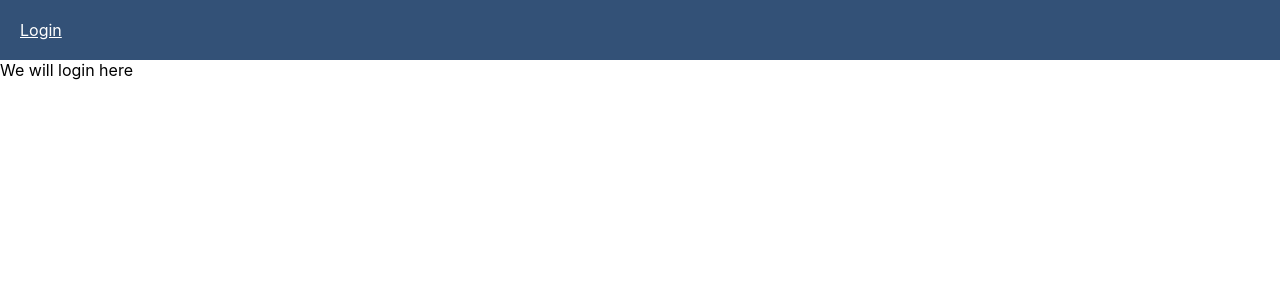
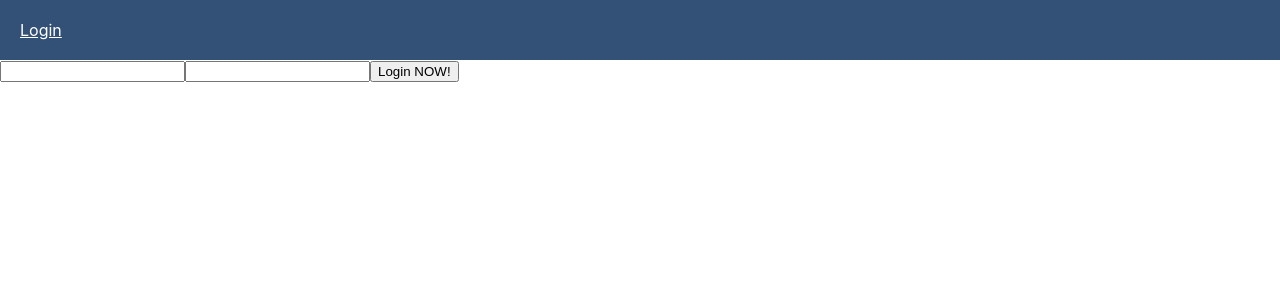
Before and after one commit to etmilord-3ds/react-sample, a React (Create React App) app: page /login in a window 1280 px wide. Shown: the top 300 px of the page. Built offline with nearby package versions, Linux system fonts and the light colour scheme.

Commit message:
Added input properties on the login page for username and password as well as the on-click listener that logs to console

```diff
--- a/package.json
+++ b/package.json
@@ -11,6 +11,7 @@
     "@types/node": "^16.11.31",
     "@types/react": "^18.0.8",
     "@types/react-dom": "^18.0.0",
+    "axios": "^0.27.2",
     "react": "^18.1.0",
     "react-dom": "^18.1.0",
     "react-router-dom": "^6.3.0",
--- a/src/components/general/button.tsx
+++ b/src/components/general/button.tsx
@@ -2,7 +2,7 @@ import * as React from 'react';
 
 type ButtonProps = {
   children: string | React.ReactNode;
-  onClick: () => {};
+  onClick: () => void;
 };
 
 // This is an example of a simple or atomic component. It's sole responsibility
--- a/src/components/navigation/navbar.tsx
+++ b/src/components/navigation/navbar.tsx
@@ -1,7 +1,7 @@
 import * as React from 'react';
 import { Link } from 'react-router-dom';
 import styled from 'styled-components';
-import { LOGIN_ROUTE } from '../../constants/routes';
+import {DASHBOARD_ROUTE, LOGIN_ROUTE} from '../../constants/routes';
 import {
   PRIMARY_BRAND_COLOR,
   PRIMARY_BRAND_TEXT_COLOR,
@@ -30,7 +30,8 @@ const NavBar: React.FC<NavbarProps> = ({ loggedIn, displayName }) => {
   return (
     <StyledNavBackground>
       <StyledNavContents>
-        {!loggedIn && <Link to={`/${LOGIN_ROUTE}`}>Login</Link>}
+          {!loggedIn && <Link to={`/${LOGIN_ROUTE}`}>Login</Link>}
+          {loggedIn && <Link to={`/${DASHBOARD_ROUTE}`}>View My Dashboard</Link>}
       </StyledNavContents>
     </StyledNavBackground>
   );
--- a/src/pages/login.tsx
+++ b/src/pages/login.tsx
@@ -1,7 +1,20 @@
-import React from 'react';
+import React, { useState } from 'react';
+import {Button} from "../components/general/button";
 
 const Login: React.FC<{}> = () => {
-  return <div>We will login here</div>;
+    const [username, setUsername] = useState<string | null>(null)
+    const [password, setPassword] = useState<string | null>(null)
+    const onLogin = () => {
+        console.log(username, password);
+    };
+
+  return (
+      <div>
+          <input type={'text'} name="username" onChange={(e) => setUsername(e.target.value)}/>
+          <input type={'password'} name="password" onChange={(e) => setPassword(e.target.value)}/>
+          <Button onClick={onLogin}>Login NOW!</Button>
+      </div>
+  );
 };
 
 export default Login;
```
Also changed, not shown: 1 other file (tests, documents, lock files or other folders).
